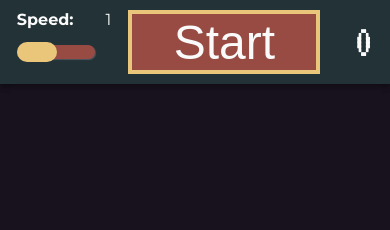
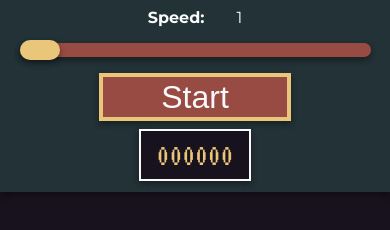
Before and after one commit to jgdigitaljedi/dots, a website: page views/index.html in a window 390 px wide. Drawn offline with nearby package versions, Linux system fonts and the light colour scheme; files that its build step writes are made by us from their sources.

Commit message:
responsive and stylish, realized I got caught up and went off rails a bit

```diff
--- a/public/game.js
+++ b/public/game.js
@@ -1,39 +1,41 @@
 class GameControl {
   constructor(canvas, ctx, toggle, speedSlider, scoreboard, sliderValue) {
-    // canvas related
-    this.canvas = canvas;
-    this.ctx = ctx;
+    /** canvas related */
+    this.canvas = canvas; // canvas
+    this.ctx = ctx; // canvas context
 
-    // control elements
-    this.toggle = toggle;
-    this.slider = speedSlider;
-    this.sliderValue = sliderValue;
+    /** control elements */
+    this.toggle = toggle; // start/pause button
+    this.slider = speedSlider; // speed slider
+    this.sliderValue = sliderValue; // element containing slider value on DOM
 
-    // state
-    this.paused = true;
-    this.dots = [];
-    this.dropInterval = null;
-    this.frameTime = new Date();
-    this.pauseTime = null;
-    this.rate = 30;
-    this.delta = null;
-    this.colorIndex = 0;
+    /** state */
+    this.paused = true; // paused state
+    this.dots = []; // array of dots being displayed
+    this.dropInterval = null; // interval for game assigned to variable so it can be cancelled as well
+    this.frameTime = new Date(); // last time stamp for a frame
+    this.pauseTime = null; // used when pausing to keep track of time between pause and timestamp
+    this.rate = 30; // drop speed
+    this.delta = null; // manipulation of time variables to advance the animations
+    this.colorIndex = 0; // current index to be used in color array for dots
 
-    // constants
-    this.colorArr = ['#984b43', '#233237', '#eac67a', '#50555c'];
-    this.scoreControl = new ScoreControl(scoreboard);
-    this.controls = new StartButton(toggle, speedSlider);
+    /** constants */
+    this.colorArr = ['#984b43', '#233237', '#eac67a', '#50555c']; // colors for dots
+    this.scoreControl = new ScoreControl(scoreboard); // instance of score class
+    this.controls = new StartButton(toggle, speedSlider); // instance of controls class
 
-    // methods that need bind because called by window function
+    /** methods that need bind because called by window outside of closure */
     this.drawCanvas = this.drawCanvas.bind(this);
     this.makeDot = this.makeDot.bind(this);
     this.collisionTest = this.collisionTest.bind(this);
 
-    // start listeners to start game
+    /** start listeners to start game */
     this.handleClick();
     this.handleSlider();
     this.init();
   }
+
+  /******* Handlers / events *******/
 
   // logic to start "start"/"pause" button logic
   init() {
@@ -79,6 +81,13 @@ class GameControl {
     this.removeDotsOutside();
   }
 
+  /******* helpers ******/
+
+  // generate random number in range
+  rando(min, max) {
+    return Math.floor(Math.random() * max) + min;
+  }
+
   // when window is resized, remove dots outside of new canvas width
   removeDotsOutside() {
     this.dots.forEach((dot, i) => {
@@ -86,6 +95,19 @@ class GameControl {
         this.dots.splice(i, 1);
       }
     });
+  }
+
+  /****** state management */
+
+  // start game logic
+  startGame() {
+    if (!this.paused) {
+      this.dropInterval = window.setInterval(() => {
+        this.makeDot();
+      }, 1000);
+      // @TODO: if future me does enhancements, add an input to adjust dot generation delay too? The variable would be used here.
+      window.requestAnimationFrame(this.tick.bind(this));
+    }
   }
 
   // advance animation frame
@@ -113,6 +135,8 @@ class GameControl {
       }
     });
   }
+
+  /******** canvas logic ******/
 
   // standard canvas animation "draw" functionality; clear the canvas, fill, and call moveDots to draw in new positions
   drawCanvas() {
@@ -147,20 +171,4 @@ class GameControl {
     const dot = new Dot(this.ctx, coordinates, radius, this.colorArr[this.colorIndex]);
     this.dots.push(dot);
   }
-
-  // start game logic
-  startGame() {
-    if (!this.paused) {
-      this.dropInterval = window.setInterval(() => {
-        this.makeDot();
-      }, 1000);
-      // @TODO: if future me does enhancements, add an input to adjust dot generation delay too? The variable would be used here.
-      window.requestAnimationFrame(this.tick.bind(this));
-    }
-  }
-
-  // generate random number in range
-  rando(min, max) {
-    return Math.floor(Math.random() * max) + min;
-  }
 }
--- a/public/index.js
+++ b/public/index.js
@@ -3,9 +3,9 @@
   const gameArea = document.querySelector('.game-area');
   const gameCanvas = document.querySelector('#game-area__canvas');
   const gameCtx = gameCanvas.getContext('2d');
-  const toggleButton = document.querySelector('.game-controls__power-button');
+  const toggleButton = document.querySelector('.game-controls__power-button--button');
   const speedSlider = document.querySelector('.game-controls__speed');
-  const scoreboard = document.querySelector('.game-controls__score');
+  const scoreboard = document.querySelector('.game-controls__score--display');
   const sliderValue = document.querySelector('#slider-value');
 
   // set canvas width to max available width
@@ -14,7 +14,6 @@
 
   // on resize, get new dimensions and call gameInstance method to handle
   window.addEventListener('resize', event => {
-    console.log('event', event);
     gameCanvas.width = gameArea.offsetWidth = event.target.innerWidth;
     gameCanvas.height = gameArea.offsetHeight;
     gameInstance.windowResized(gameCanvas.width, gameCanvas.height);
--- a/public/score.js
+++ b/public/score.js
@@ -7,6 +7,7 @@ class ScoreControl {
   // logic for updating the score
   update(value, rate) {
     this.score += Math.round(value + rate / 10);
-    this.scoreboard.innerText = this.score;
+    const scoreDisplay = this.score.toString().padStart(6, '0');
+    this.scoreboard.innerText = scoreDisplay;
   }
 }
--- a/public/style/style.scss
+++ b/public/style/style.scss
@@ -4,12 +4,19 @@ html,
 body {
   background-color: $primary;
   height: 100%;
+  width: 100%;
 }
 body {
   font-family: $primary-font;
   margin: 0;
   padding: 0;
   width: 100%;
+  @media only screen and (max-width: 550px) {
+    // quick and dirty hack to "solve" the weird scrollbar behavior I was getting on a time crunch
+    // production code gets better treatment than this!
+    overflow: hidden;
+    width: 100%;
+  }
   .game-controls {
     align-items: center;
     background-color: $secondary;
@@ -20,28 +27,73 @@ body {
     min-height: 3rem;
     width: 100%;
     @include box_shadow(2);
+    @media only screen and (max-width: 550px) {
+      flex-direction: column;
+      height: 12rem;
+      justify-content: flex-start;
+      max-width: 100%;
+      width: 100%;
+    }
+    .one-third {
+      display: flex;
+      padding: 0 1rem;
+      width: 33%;
+      @media only screen and (max-width: 550px) {
+        margin: 0;
+        padding: 0 0.5rem;
+        width: 100%;
+      }
+    }
     .game-controls__score {
-      color: $flat-white;
+      display: flex;
+      justify-content: flex-end;
+      @media only screen and (max-width: 550px) {
+        justify-content: center;
+      }
+      .game-controls__score--display {
+        background-color: $primary;
+        border: 2px solid $flat-white;
+        color: $accent2;
         font-family: $secondary-font;
         font-size: 3rem;
+        padding: 0.5rem 1rem;
+        @include box-shadow(2);
+        @media only screen and (max-width: 550px) {
+          font-size: 2rem;
+          margin: 0.5rem;
+        }
+      }
     }
     .game-controls__power-button {
+      display: flex;
+      justify-content: center;
+      .game-controls__power-button--button {
         background-color: $accent2;
         border: 4px solid $accent;
         color: $primary;
         font-size: 3rem;
         height: 4rem;
         width: 12rem;
+        @include box-shadow(2);
+        @media only screen and (max-width: 550px) {
+          font-size: 2rem;
+          height: 3rem;
+        }
         &.pause-game {
           background-color: $accent;
           border: 4px solid $accent2;
           color: $flat-white;
         }
       }
+    }
     .game-controls__speed {
       display: flex;
       flex-direction: column;
-      width: 20%;
+      @media only screen and (max-width: 550px) {
+        align-items: center;
+        justify-content: center;
+        margin-top: 0.5rem;
+      }
       .game-controls__speed--label-and-value {
         display: flex;
         label {
@@ -51,65 +103,70 @@ body {
       }
       .game-controls__speed--input {
         // I won't pretend like I'm a css wizard. I used this: https://www.cssportal.com/style-input-range/
+        -webkit-appearance: none;
         background-color: $secondary;
         height: 26px;
-        -webkit-appearance: none;
         margin: 10px 0;
-        width: 100%;
+        width: 90%;
         &:focus {
           outline: none;
         }
         &::-webkit-slider-runnable-track {
+          // animate: 0.2s;
+          background: $accent;
+          border: 0px solid #000000;
+          border-radius: 14px;
+          box-shadow: 1px 1px 1px #50555c;
+          cursor: pointer;
+          height: 14px;
           width: 100%;
-          height: 14px;
-          cursor: pointer;
-          // animate: 0.2s;
-          box-shadow: 1px 1px 1px #50555c;
-          background: $accent;
-          border-radius: 14px;
-          border: 0px solid #000000;
+          @include box-shadow(2);
         }
         &::-webkit-slider-thumb {
+          -webkit-appearance: none;
+          background: $accent2;
+          border: 0px solid #000000;
+          border-radius: 12px;
           box-shadow: 0px 0px 0px #000000;
-          border: 0px solid #000000;
           height: 20px;
+          cursor: pointer;
+          margin-top: -3px;
           width: 40px;
-          border-radius: 12px;
-          background: $accent2;
-          cursor: pointer;
-          -webkit-appearance: none;
-          margin-top: -3px;
+          @include box-shadow(2);
         }
         &:focus::-webkit-slider-runnable-track {
           background: $accent;
         }
         &::-moz-range-track {
-          width: 100%;
-          height: 14px;
-          cursor: pointer;
           // animate: 0.2s;
-          box-shadow: 1px 1px 1px #50555c;
           background: $accent;
           border-radius: 14px;
           border: 0px solid #000000;
+          box-shadow: 1px 1px 1px #50555c;
+          cursor: pointer;
+          height: 14px;
+          width: 100%;
+          @include box-shadow(2);
         }
         &::-moz-range-thumb {
+          background: $accent2;
+          border: 0px solid #000000;
+          border-radius: 12px;
           box-shadow: 0px 0px 0px #000000;
-          border: 0px solid #000000;
+          cursor: pointer;
           height: 20px;
           width: 40px;
-          border-radius: 12px;
-          background: $accent2;
-          cursor: pointer;
+          @include box-shadow(2);
         }
         &::-ms-track {
-          width: 100%;
-          height: 14px;
-          cursor: pointer;
           // animate: 0.2s;
           background: transparent;
           border-color: transparent;
           color: transparent;
+          cursor: pointer;
+          height: 14px;
+          width: 100%;
+          @include box-shadow(2);
         }
         &::-ms-fill-lower {
           background: $accent;
@@ -124,14 +181,15 @@ body {
           box-shadow: 1px 1px 1px #50555c;
         }
         &::-ms-thumb {
+          background: $accent2;
+          border: 0px solid #000000;
+          border-radius: 12px;
+          box-shadow: 0px 0px 0px #000000;
+          cursor: pointer;
+          height: 20px;
           margin-top: 1px;
-          box-shadow: 0px 0px 0px #000000;
-          border: 0px solid #000000;
-          height: 20px;
           width: 40px;
-          border-radius: 12px;
-          background: $accent2;
-          cursor: pointer;
+          @include box-shadow(2);
         }
         &:focus::-ms-fill-lower {
           background: $accent;
@@ -144,5 +202,8 @@ body {
   }
   .game-area {
     height: 90%;
+    @media only screen and (max-width: 550px) {
+      height: calc(100vh - 12rem);
     }
   }
+}
--- a/views/index.html
+++ b/views/index.html
@@ -11,7 +11,7 @@
 
   <body>
     <div class="game-controls">
-      <div class="game-controls__speed">
+      <div class="game-controls__speed one-third">
         <div class="game-controls__speed--label-and-value">
           <label for="speedSlider">Speed:</label>
           <div id="slider-value">1</div>
@@ -25,8 +25,12 @@
           class="game-controls__speed--input"
         />
       </div>
-      <button class="game-controls__power-button pause-game">Start</button>
-      <p class="game-controls__score">0</p>
+      <div class="game-controls__power-button one-third">
+        <button class="game-controls__power-button--button pause-game">Start</button>
+      </div>
+      <div class="game-controls__score one-third">
+        <p class="game-controls__score--display">000000</p>
+      </div>
     </div>
     <div class="game-area">
       <canvas id="game-area__canvas"></canvas>
```
Also changed, not shown: README.md, public/css/style.css. Lines whose indentation alone changed are shown as unchanged.
